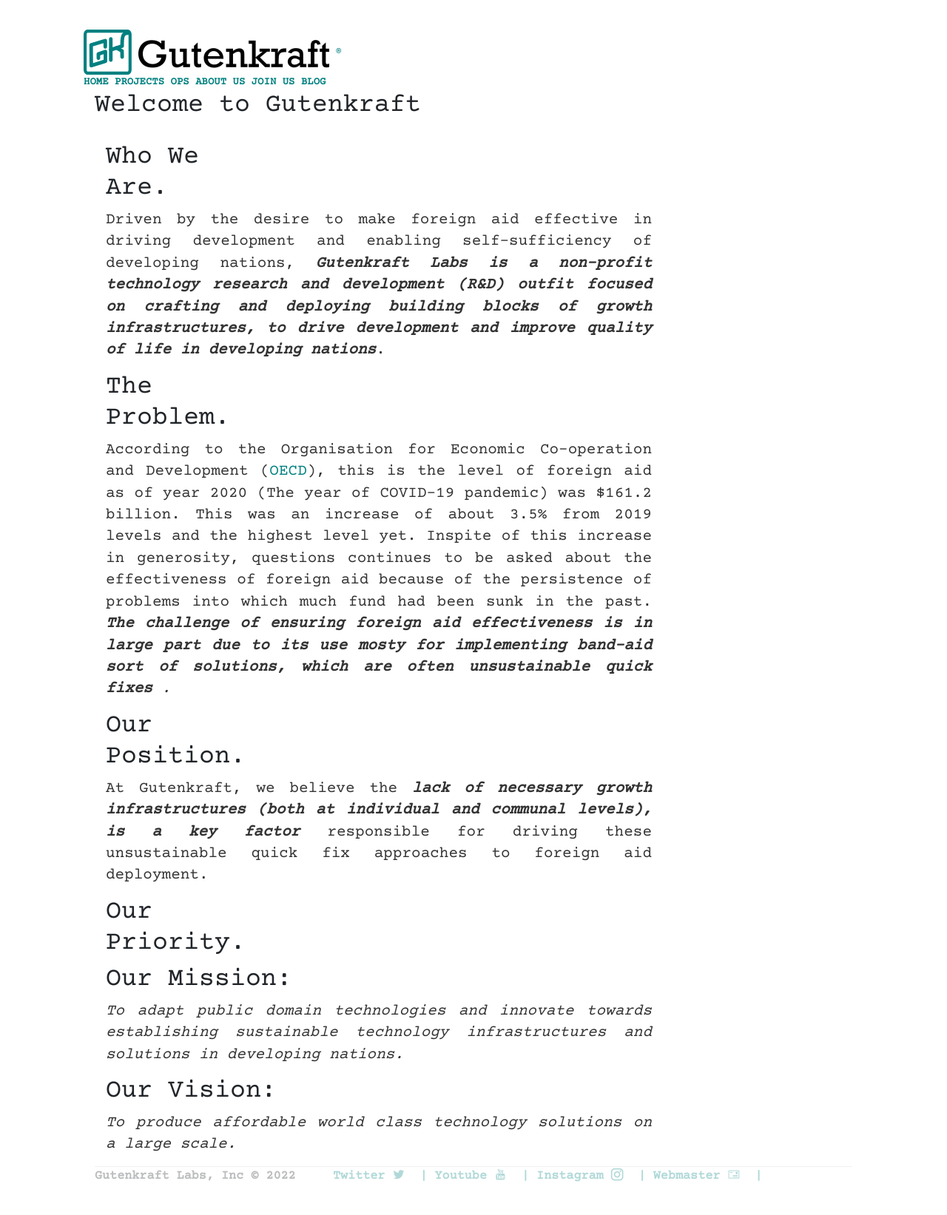
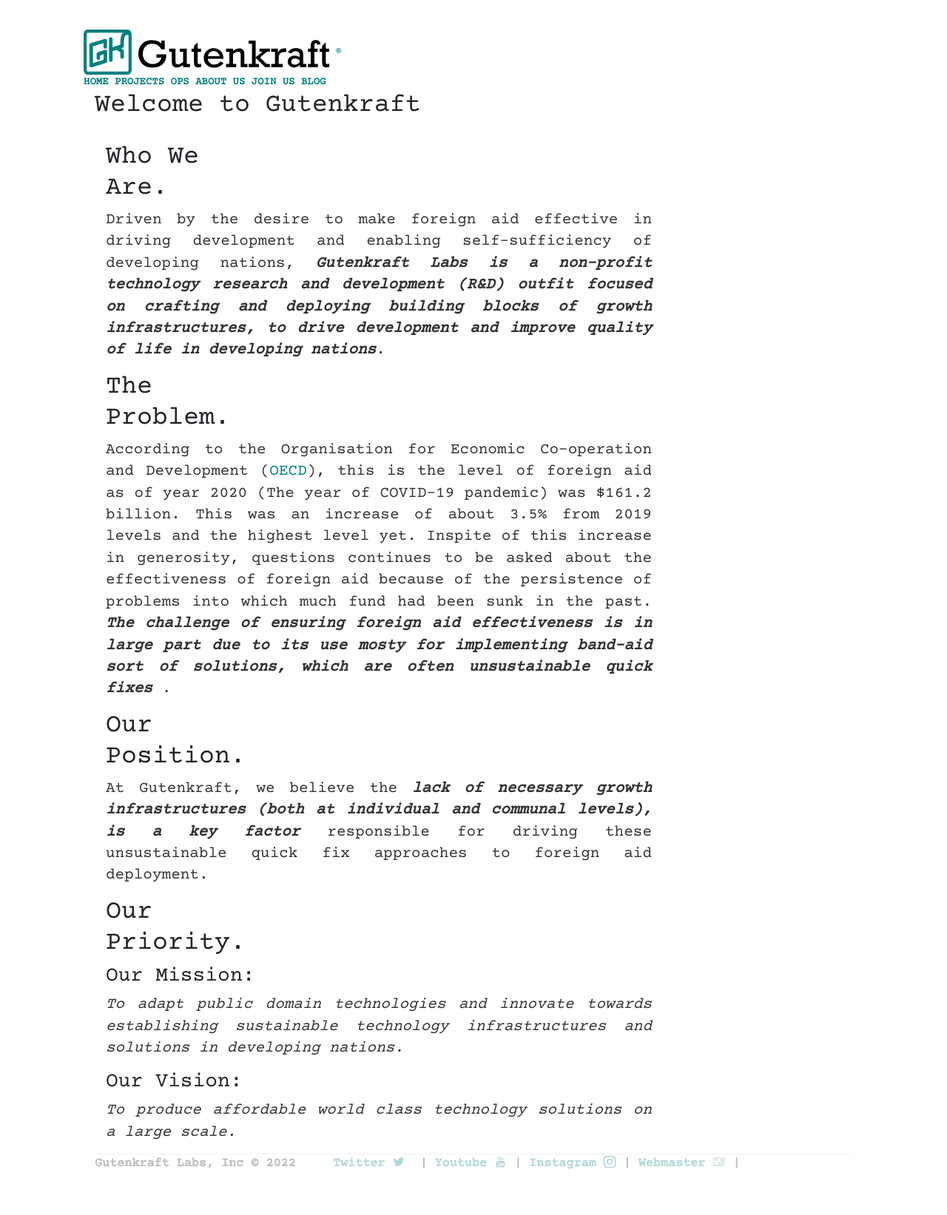
Before and after one commit to oferonmi/datafilik.github.io, a Jekyll site: the page built from index.html, in a window 1280 px wide. Shown: the whole page at 74% size. Built offline with Jekyll 4.4.1, drawn with Linux system fonts in a browser that asks for light colours; some web fonts are replaced.

Commit message:
content update

```diff
--- a/_includes/footer.html
+++ b/_includes/footer.html
@@ -3,9 +3,9 @@
 		<a>Gutenkraft Labs, Inc &copy;
 			<script>document.write(new Date().getFullYear());</script>
 		</a>&nbsp;&nbsp;&nbsp;
-		<a href="https://twitter.com/gutenkraft">Twitter <i class="icofont-twitter"></i>&nbsp; |</a>
-		<a href="https://www.youtube.com/channel/UC7J4ZVxLPzPHqExVZnk1Ykw">Youtube&nbsp;<i class="icofont-youtube"></i>&nbsp; |</a>
-		<a href="https://www.instagram.com/gutenkraftlabs/">Instagram&nbsp;<i class="icofont-instagram"></i>&nbsp; |</a>
-		<a href="mailto:datafilik@gmail.com" title="Webmaster">Webmaster&nbsp;<i class="icofont-mail"></i>&nbsp; |</a> <!--iconfonts used-->
+		<a href="https://twitter.com/gutenkraft">Twitter <i class="icofont-twitter"></i>&nbsp; </a>|
+		<a href="https://www.youtube.com/channel/UC7J4ZVxLPzPHqExVZnk1Ykw">Youtube&nbsp;<i class="icofont-youtube"></i>&nbsp;</a>|
+		<a href="https://www.instagram.com/gutenkraftlabs/">Instagram&nbsp;<i class="icofont-instagram"></i>&nbsp;</a>|
+		<a href="mailto:datafilik@gmail.com" title="Webmaster">Webmaster&nbsp;<i class="icofont-mail"></i>&nbsp;</a>| <!--iconfonts used-->
 	</nav>
 </footer>
--- a/index.html
+++ b/index.html
@@ -50,7 +50,7 @@
 		<h1>Our Priority.</h1>
 	</div>
 	<div class="col-9 text-start">
-		<h1 class="display-5">Our Mission:</h1>
+		<h2 class="display-5">Our Mission:</h2>
 		<p class="fs-2" align="justify">
 			<em>
 				To adapt public domain technologies and innovate towards establishing sustainable technology infrastructures and solutions in
@@ -58,7 +58,7 @@
 			</em>
 		</p>
 
-		<h1 class="display-5">Our Vision:</h1>
+		<h2 class="display-5">Our Vision:</h2>
 		<p class="fs-2" align="justify">
 			<em>
 				To produce affordable world class technology solutions on a large scale.
```
